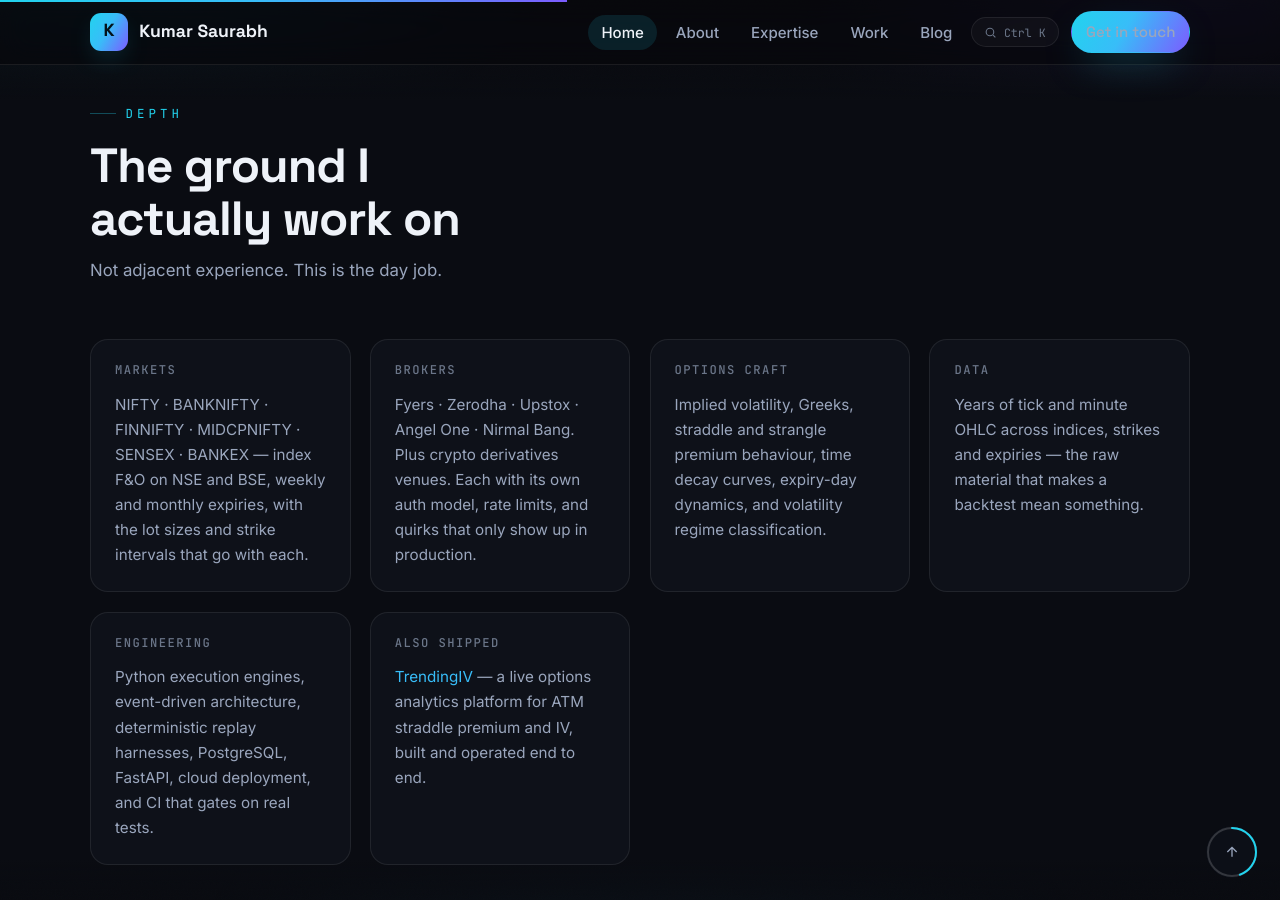
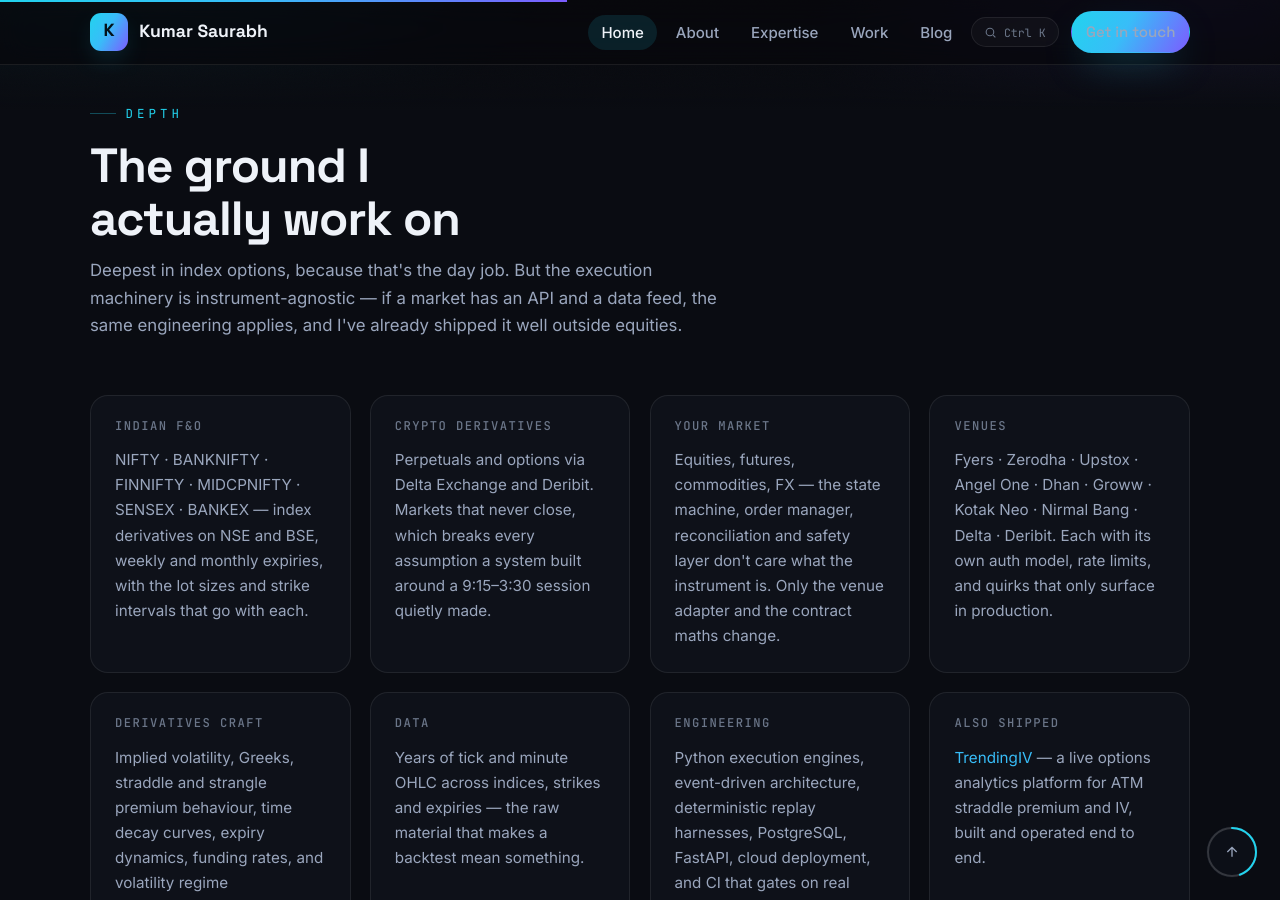
Before and after one commit to ksaurabh2468/ksaurabh2468.github.io, a Jekyll site: the page built from algo.html, in a window 1280 px wide and 900 px high, scrolled down 2646 px. Built offline with Jekyll 4.4.1, drawn with Linux system fonts in a browser that asks for light colours; some of the changed text lies outside the part shown.

Commit message:
Broaden /algo/ beyond Indian options to any market
Positioning was too narrow: the practice is not limited to Indian index
F&O. Reframed as depth-in-index-options as the credential, with the
execution machinery stated as instrument-agnostic.

- Added crypto derivatives (Delta, Deribit) as a first-class market
- Added a "your market" block: equities, futures, commodities, FX
- Corrected venue count 5+ -> 10 against the actual adapter list
- Broadened the advisory disclosure beyond SEBI to any jurisdiction

Co-Authored-By: Claude Opus 5 <noreply@anthropic.com>

```diff
--- a/algo.html
+++ b/algo.html
@@ -3,9 +3,9 @@ layout: default
 title: Algorithmic Trading Systems
 permalink: /algo/
 description: >-
-  Kumar Saurabh — I build and operate production algorithmic trading systems for
-  Indian options markets. Strategy automation, tick-level backtesting, multi-broker
-  execution, and the safety engineering that makes live order flow trustworthy.
+  Kumar Saurabh — I build and operate production algorithmic trading systems across
+  equities, F&O and crypto derivatives. Strategy automation, tick-level backtesting,
+  multi-venue execution, and the safety engineering that makes live order flow trustworthy.
 ---
 
 <style>
@@ -49,9 +49,10 @@ description: >-
       </h1>
 
       <p class="hero-sub">
-        I build and operate <strong>production trading systems for Indian options markets</strong> —
-        the execution layer, the backtests that prove it works, and the safety engineering
-        that makes live order flow something you can actually sleep through.
+        I build and operate <strong>production trading systems</strong> — index F&amp;O,
+        equities, crypto derivatives, or whatever you trade. The execution layer, the
+        backtests that prove it works, and the safety engineering that makes live order
+        flow something you can actually sleep through.
       </p>
 
       <div class="hero-cta">
@@ -60,9 +61,9 @@ description: >-
       </div>
 
       <div class="hero-meta">
-        <div class="item"><div class="n">6</div><div class="l">Indian indices covered</div></div>
-        <div class="item"><div class="n">5+</div><div class="l">Broker integrations</div></div>
+        <div class="item"><div class="n">10</div><div class="l">Broker &amp; venue integrations</div></div>
         <div class="item"><div class="n">Tick</div><div class="l">Level backtesting</div></div>
+        <div class="item"><div class="n">24×7</div><div class="l">Crypto markets too</div></div>
       </div>
     </div>
   </div>
@@ -165,23 +166,37 @@ description: >-
     <div class="section-head" data-reveal>
       <span class="eyebrow">Depth</span>
       <h2 class="section-title">The ground I actually work on</h2>
-      <p class="section-lead">Not adjacent experience. This is the day job.</p>
+      <p class="section-lead">
+        Deepest in index options, because that's the day job. But the execution machinery
+        is instrument-agnostic — if a market has an API and a data feed, the same engineering
+        applies, and I've already shipped it well outside equities.
+      </p>
     </div>
 
     <div class="stack-grid">
       <div class="stack-block" data-reveal>
-        <h3>Markets</h3>
-        <p>NIFTY · BANKNIFTY · FINNIFTY · MIDCPNIFTY · SENSEX · BANKEX — index F&amp;O on NSE and BSE, weekly and monthly expiries, with the lot sizes and strike intervals that go with each.</p>
+        <h3>Indian F&amp;O</h3>
+        <p>NIFTY · BANKNIFTY · FINNIFTY · MIDCPNIFTY · SENSEX · BANKEX — index derivatives on NSE and BSE, weekly and monthly expiries, with the lot sizes and strike intervals that go with each.</p>
       </div>
 
       <div class="stack-block" data-reveal>
-        <h3>Brokers</h3>
-        <p>Fyers · Zerodha · Upstox · Angel One · Nirmal Bang. Plus crypto derivatives venues. Each with its own auth model, rate limits, and quirks that only show up in production.</p>
+        <h3>Crypto derivatives</h3>
+        <p>Perpetuals and options via Delta Exchange and Deribit. Markets that never close, which breaks every assumption a system built around a 9:15–3:30 session quietly made.</p>
       </div>
 
       <div class="stack-block" data-reveal>
-        <h3>Options craft</h3>
-        <p>Implied volatility, Greeks, straddle and strangle premium behaviour, time decay curves, expiry-day dynamics, and volatility regime classification.</p>
+        <h3>Your market</h3>
+        <p>Equities, futures, commodities, FX — the state machine, order manager, reconciliation and safety layer don't care what the instrument is. Only the venue adapter and the contract maths change.</p>
+      </div>
+
+      <div class="stack-block" data-reveal>
+        <h3>Venues</h3>
+        <p>Fyers · Zerodha · Upstox · Angel One · Dhan · Groww · Kotak Neo · Nirmal Bang · Delta · Deribit. Each with its own auth model, rate limits, and quirks that only surface in production.</p>
+      </div>
+
+      <div class="stack-block" data-reveal>
+        <h3>Derivatives craft</h3>
+        <p>Implied volatility, Greeks, straddle and strangle premium behaviour, time decay curves, expiry dynamics, funding rates, and volatility regime classification.</p>
       </div>
 
       <div class="stack-block" data-reveal>
@@ -286,7 +301,7 @@ description: >-
       </div>
       <div class="stack-block" data-reveal>
         <h3>Education</h3>
-        <p>MBA in Business Analytics (SCMHRD, Symbiosis) · B.Tech in Electronics &amp; Instrumentation (NIT Agartala). Based in Pune, working with clients across India.</p>
+        <p>MBA in Business Analytics (SCMHRD, Symbiosis) · B.Tech in Electronics &amp; Instrumentation (NIT Agartala). Based in Pune, working remotely with clients in any market and any timezone.</p>
       </div>
     </div>
 
@@ -295,8 +310,8 @@ description: >-
       <p>
         I don't publish returns, win rates, or performance figures — mine or a client's. I build
         and validate execution systems; I don't sell strategies, tips, or advisory, and I'm not
-        a SEBI-registered adviser. Any strategy I automate is one you already have and already
-        believe in.
+        a SEBI-registered adviser or a registered adviser in any other jurisdiction. Any strategy
+        I automate is one you already have and already believe in.
       </p>
       <p>
         Automated trading carries real risk, including of loss beyond expectation. A well-built
```
